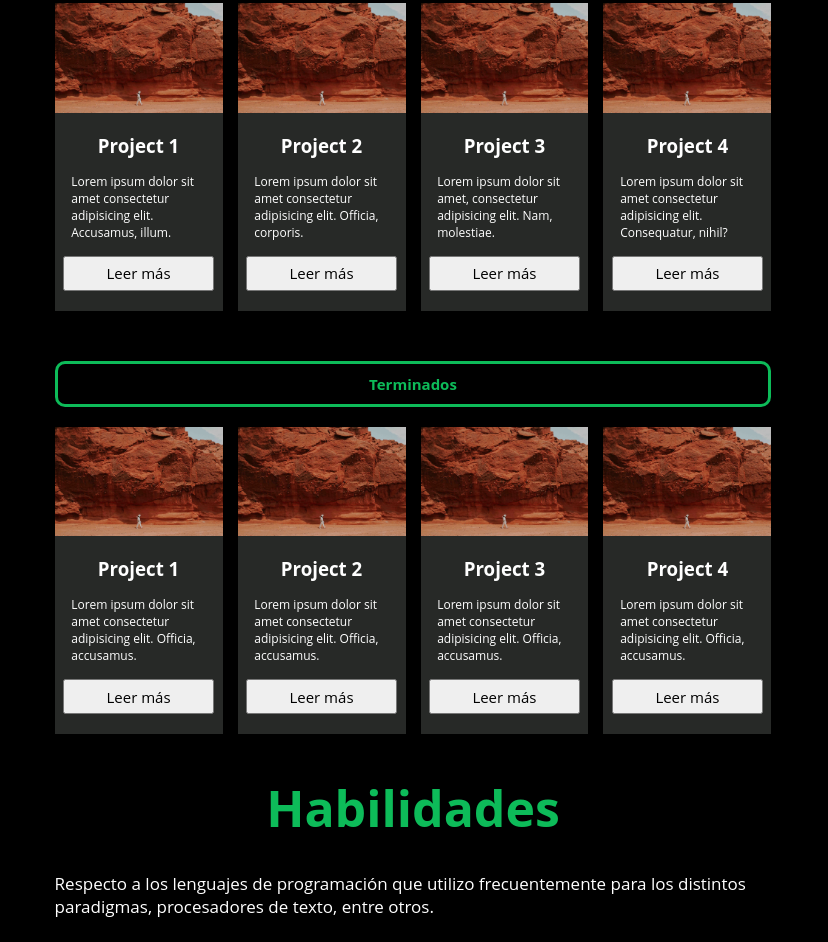
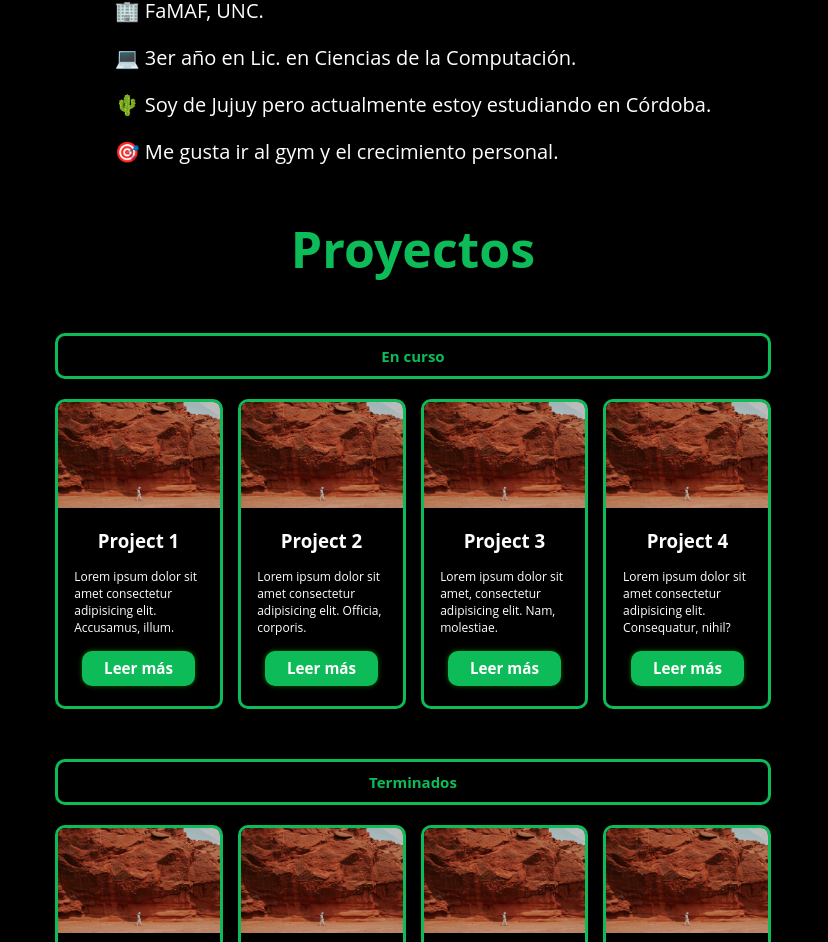
Before and after one commit to alvaro-mediina/Portfolio, a plain HTML site: page index.html in a window 1280 px wide. Shown: the part 548-1490 px from the top of the page, without its empty margins (227-1055 px from the left). Drawn offline with Linux system fonts and the light colour scheme.

Commit message:
About ++ & some changes

```diff
--- a/estilos.css
+++ b/estilos.css
@@ -24,7 +24,7 @@ main{
 
 .presentation{
     width: 100%;
-    margin: 20px 0px 20px 0px;
+    margin: 50px 0px 20px 0px;
     display: flex;
     justify-content: center;
     align-items: center;
@@ -134,7 +134,7 @@ button:hover{
 /*Projects*/
 .projects{
     width: 100%;
-    margin: 20px 0px 20px 0px;
+    margin-top: 50px;
     display: flex;
     align-items: center;
     flex-direction: column;
@@ -187,17 +187,23 @@ button:hover{
 .tabs .tab__{
     width: 300px;
     height: auto;
-    background-color: #272927;
+    background-color: none;
+    border-style: solid;
+    border-color: #0DBB59;
+    border-radius: 10px;;
+    border-width: 3px;
     display: flex;
     flex-direction: column;
     justify-content: space-around;
     align-items: center;
     padding-bottom: 10px;
+    overflow: hidden;
 }
 
 .tab__ img{
     width: 100%;
     height: auto;
+    border-radius: initial;
 }
 
 .tab__ h3{
@@ -252,13 +258,26 @@ button:hover{
     gap: 15px;
 }
 
+.tabs button{
+    width: 70%;
+    border-radius: 10px;
+    background-color: #0DBB59;
+    border: none;
+    color: white;
+    font-size: 0.95rem;
+    font-weight: bold;
+    box-shadow: 0 0 5px rgba(25, 254, 0, 0.4);
+    transition: scale 0.2 ease;
+}
+
 
 /*End Projects*/
 
 /*Skills*/
 .skills{
     width: 100%;
-    margin: 20px 0px 20px 0px;
+    margin-top: 50px;
+    padding-bottom: 50px;
     display: flex;
     justify-content: center;
     flex-direction: column;
@@ -270,14 +289,20 @@ button:hover{
     color: #0DBB59;
     font-size: 50px;
     font-weight: bold;
+}
 
+.skills .textH{
+    display: flex;
+    align-self: center;
+    justify-content: center;
 }
 
 .skills p{
     margin-top: 30px;
     color: white;
     width: 70%;
-    font-size: 17px;
+    font-size: 20px;
+    text-align: center;
 }
 
 .skills .badges {
@@ -311,14 +336,13 @@ button:hover{
     width: auto;
     height: 35px;
 }
-
-
 /*End Skills*/
 
 /*Blog*/
 .blog{
-    margin: 20px 0px 20px 0px;
+    margin-top: 50px;
     width: 100%;
+    height: auto;
     display: flex;
     justify-content: center;
     flex-direction: column;
@@ -331,12 +355,24 @@ button:hover{
     color: #0DBB59;
 }
 
-.blog p{
-    width: 70%;
+.blog table{
+    width: 100%;
     margin-top: 50px;
-    padding: 10px;
+    color: white;
+    font-size: 17px;
+}
+
+.blog ul{
+    margin-top: 50px;
+    color: white;
+    width: 100%;
+    font-size: 17px;
+    list-style-type: none;
+}
+
+.blog ul li{
+    margin-top: 20px;
     font-size: 20px;
-    color: white;
 }
 /*End Blog*/
 
--- a/index.html
+++ b/index.html
@@ -24,6 +24,18 @@
                     </div>
                     <button>Get CV</button>
                 </div>
+            </div>
+        </section>
+        <!-- Blog -->
+        <section id="blog" class="blog">
+            <h1>Sobre mí</h1>
+            <div class="table">
+                <ul>
+                    <li>🏢 FaMAF, UNC.</li>
+                    <li>💻 3er año en Lic. en Ciencias de la Computación.</li>
+                    <li>🌵 Soy de Jujuy pero actualmente estoy estudiando en Córdoba.</li>
+                    <li>🎯 Me gusta ir al gym y el crecimiento personal.</li>
+                </ul>
             </div>
         </section>
 
@@ -94,8 +106,9 @@
         <!-- Skills -->
         <section id="skills" class="skills">
             <h1>Habilidades</h1>
+            <div class="textH">
             <p>Respecto a los lenguajes de programación que utilizo frecuentemente para los distintos paradigmas, procesadores de texto, entre otros.   </p>
-
+            </div>
             <div class="badges">
                 <div class="row1">
                     <img alt="Haskell Badge" src="https://img.shields.io/badge/Haskell-%237D3C98?style=for-the-badge&logo=haskell">
@@ -131,11 +144,6 @@
 
         </section>
 
-        <!-- Blog -->
-        <section id="blog" class="blog">
-            <h1>Sobre mí</h1>
-            <p>Lorem ipsum dolor, sit amet consectetur adipisicing elit. Est deserunt fugiat ratione, magni quae natus maiores asperiores quam accusantium quo dolor illo, magnam autem corporis quibusdam non quisquam laudantium sunt.</p>
-        </section>
     </main>
 
 </body>
```
